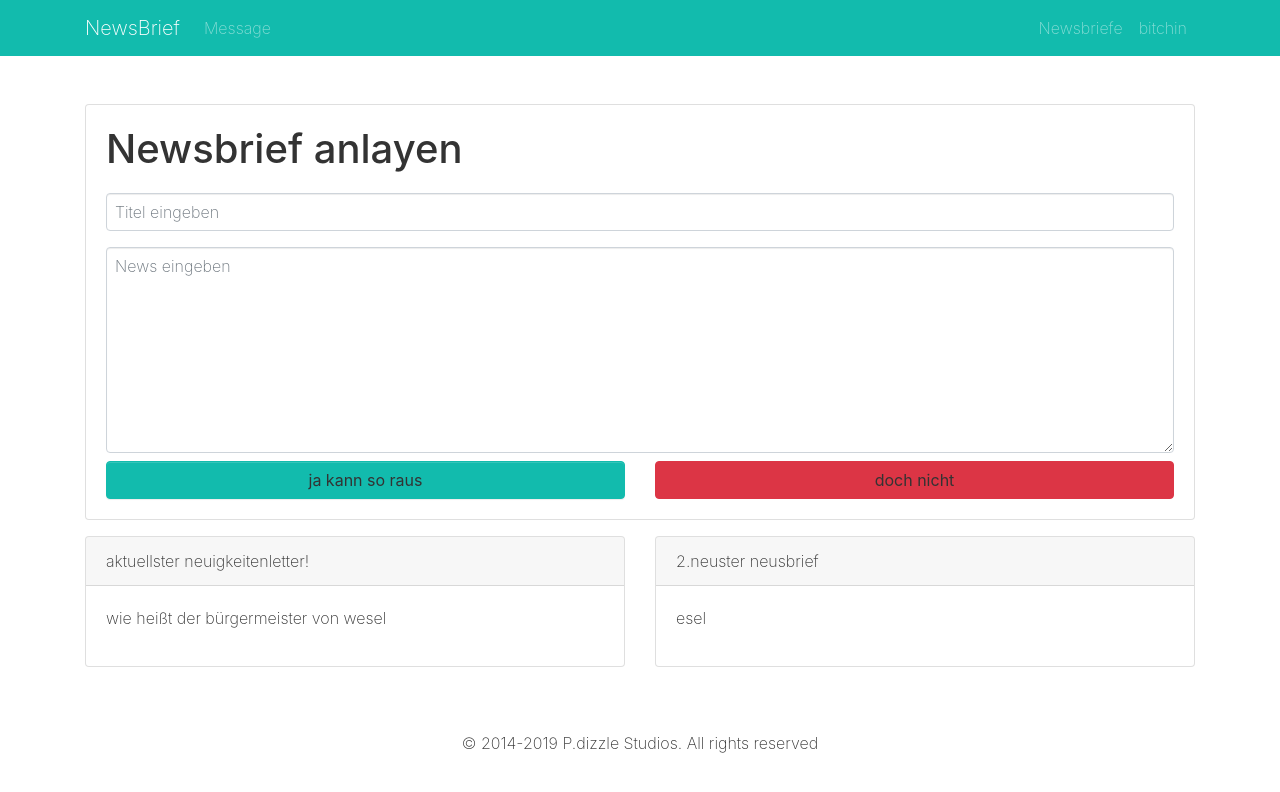
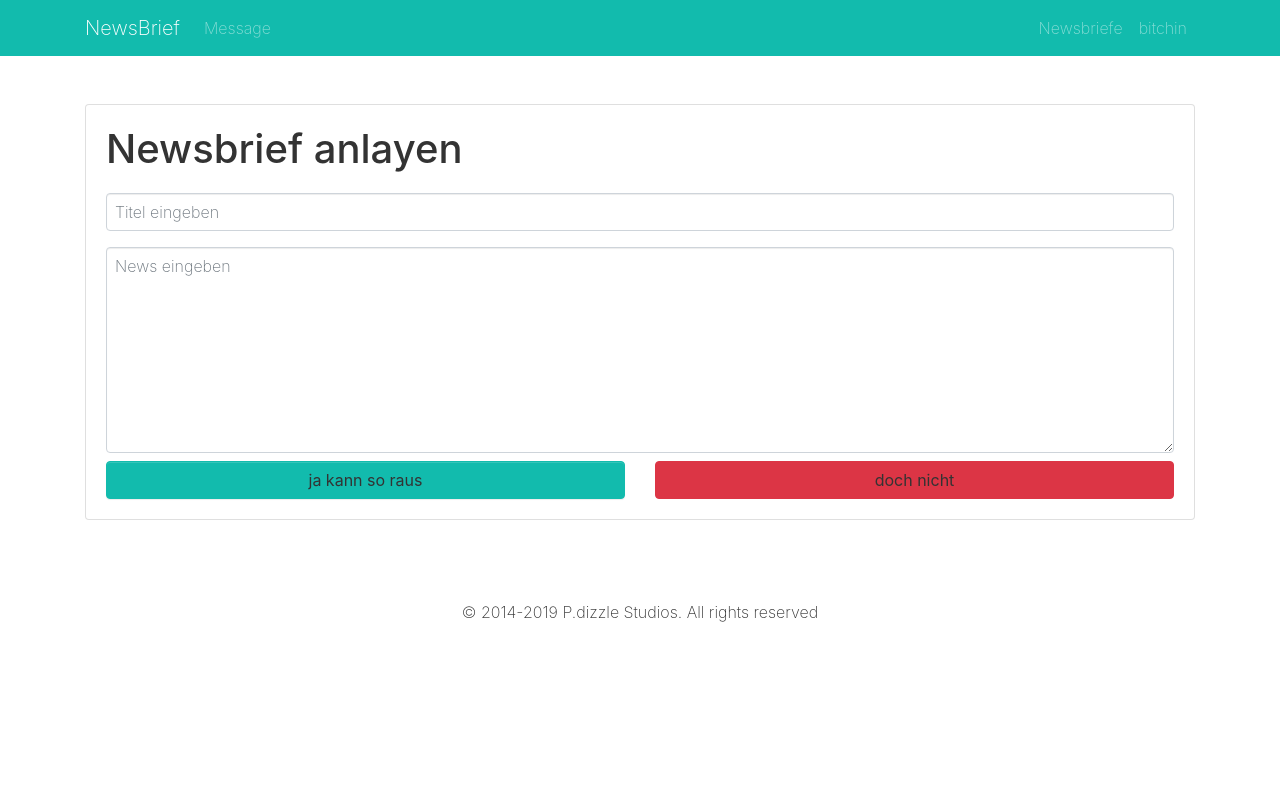
Before and after one commit to BenVae/NewsBrief, a React (Create React App) app: page /createNewsletter in a window 1280 px wide. Shown: the top 792 px of the page. Built offline with nearby package versions, Linux system fonts and the light colour scheme.

Commit message:
- added customoer testdate - removed show other newsletters in create newsletter

```diff
--- a/src/components/message/SearchCustomerCard.js
+++ b/src/components/message/SearchCustomerCard.js
@@ -49,7 +49,7 @@ export default class SearchCustomerCard extends Component {
                                     <tr key={index}>
                                         <td id={customer.customerId}
                                             className="list-group-item list-group-item-action td-list-item clickable-anchor-tags">
-                                            {customer.customerId} {customer.surname} {customer.name}
+                                            {customer.customerId}, {customer.surname} {customer.name}
                                         </td>
                                     </tr>
                                 ))
--- a/src/components/newsletter/CreateNewsletter.js
+++ b/src/components/newsletter/CreateNewsletter.js
@@ -10,7 +10,6 @@ export default class CreateNewsletter extends Component {
     }
 
     handleChange = event => {
-
         this.setState({[event.target.name]: event.target.value}, () => console.log(this.state.content));
     }
 
@@ -73,28 +72,6 @@ export default class CreateNewsletter extends Component {
                             </div>
                         </div>
                     </div>
-                    <div className="row">
-                        <div className="col-md-12">
-                            <div className="row">
-                                <div className="col-md-6">
-                                    <div className="card">
-                                        <div className="card-header"> aktuellster neuigkeitenletter!</div>
-                                        <div className="card-body">
-                                            <p>wie heißt der bürgermeister von wesel</p>
-                                        </div>
-                                    </div>
-                                </div>
-                                <div className="col-md-6">
-                                    <div className="card">
-                                        <div className="card-header"> 2.neuster neusbrief</div>
-                                        <div className="card-body">
-                                            <p>esel</p>
-                                        </div>
-                                    </div>
-                                </div>
-                            </div>
-                        </div>
-                    </div>
                 </div>
             </div>
         )
--- a/src/helper/developmentdata/customerTestdata.json
+++ b/src/helper/developmentdata/customerTestdata.json
@@ -1,17 +1,29 @@
 [
   {
-    "customerId": 9999,
-    "surname": "Dieter",
-    "name" : "Müller"
+    "name": "John",
+    "surname": "Doe",
+    "username": "Johndoe",
+    "customerId": 100001,
+    "street": "Country road 99B",
+    "city": "Newport",
+    "postcode": "X90-233"
   },
   {
-    "customerId": 9998,
-    "surname": "Benjamin",
-    "name": "Vaethjunker"
+    "name": "Martin",
+    "surname": "Marty",
+    "username": "mightymartn",
+    "customerId": 100002,
+    "street": "Country street 10",
+    "city": "New York",
+    "postcode": "892898"
   },
   {
-    "customerId": 9997,
-    "surname": "Philippe",
-    "name": "Renner"
+    "name": "Diana",
+    "surname": "Duglas",
+    "username": "DD",
+    "customerId": 100003,
+    "street": "Alemannstr 5",
+    "city": "Köln",
+    "postcode": "2333"
   }
 ]
```
